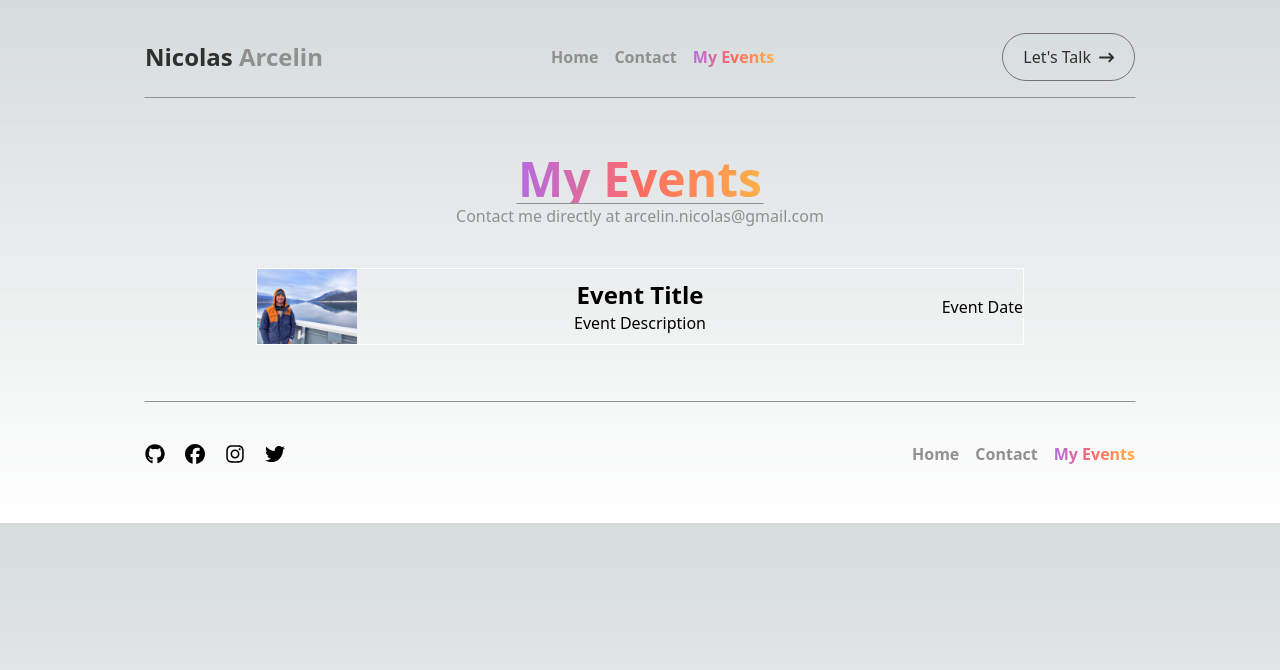
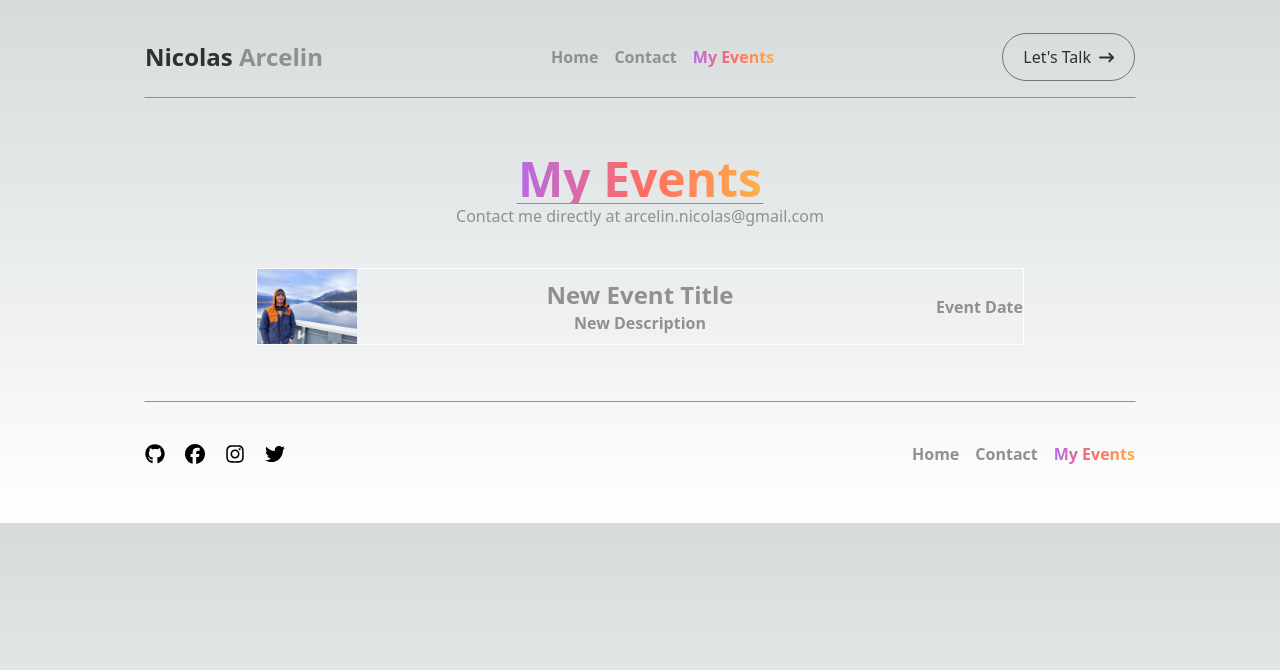
Before and after one commit to narcelin/portfolio_v2, a Next.js app: page /myEvents in a window 1280 px wide. Shown: the top 670 px of the page. Built offline with nearby package versions, Linux system fonts and the light colour scheme.

Commit message:
added dynamic properties to EventCard

```diff
--- a/src/app/components/sections/EventCard.tsx
+++ b/src/app/components/sections/EventCard.tsx
@@ -1,21 +1,54 @@
 "use client";
 
 import Image from "next/image";
+import Link from "next/link";
 
 import MyImageContainer from "../MyImageContainer";
 import MyHeader from "../MyHeader";
 import MyButton from "../MyButton";
 
+import { usePathname } from "next/navigation";
+
+export function MyNavLink({
+  children,
+  id,
+}: {
+  children: React.ReactNode;
+  id: string;
+}) {
+  const pathname = usePathname();
+
+  return (
+    <Link
+      className={`${
+        pathname === `/${id}`
+          ? "bg-my-gradient90 text-transparent bg-clip-text"
+          : "text-shadow"
+      } font-semibold`}
+      href={`/${id}`}
+    >
+      {children}
+    </Link>
+  );
+}
+
 export default function HeroSection({
-  children,
-  className,
-  headerType,
+  id,
+  imageSrc,
+  imgAlt,
+  title,
+  description,
+  date,
 }: {
-  children: string;
-  className?: string;
-  headerType: number;
+  id?: string;
+  imageSrc?: string;
+  imgAlt?: string;
+  title?: string;
+  description?: string;
+  date?: string;
 }) {
   return (
+    <MyNavLink id={id ? id : "sandbox"}>
       <div
         style={{
           display: "flex",
@@ -26,19 +59,20 @@ export default function HeroSection({
       >
         <div style={{ flex: 1 }}>
           <Image
-          src="/assets/imgs/img1.jpg"
-          alt="picture of me"
+            src={imageSrc ? imageSrc : "/assets/imgs/img1.jpg"}
+            alt={imgAlt ? imgAlt : "Event Image"}
             width={100}
             height={100}
           />
         </div>
         <div style={{ flex: 2, textAlign: "center" }}>
-        <MyHeader headerType={3}>Event Title</MyHeader>
-        <div>Event Description</div>
+          <MyHeader headerType={3}>{title ? title : "Event Title"}</MyHeader>
+          <div>{description ? description : "Event Description"}</div>
         </div>
         <div style={{ flex: 1, textAlign: "right" }}>
-        <div>Event Date</div>
+          <div>{date ? date : "Event Date"}</div>
         </div>
       </div>
+    </MyNavLink>
   );
 }
--- a/src/app/myEvents/page.jsx
+++ b/src/app/myEvents/page.jsx
@@ -13,7 +13,7 @@ export default function Contact() {
       />
       {/* <ContactMe /> */}
       {/* <ReachMe className="container" /> */}
-      <EventCard />
+      <EventCard title="New Event Title" description="New Description" />
     </main>
   );
 }
```
Lines whose indentation alone changed are shown as unchanged.
